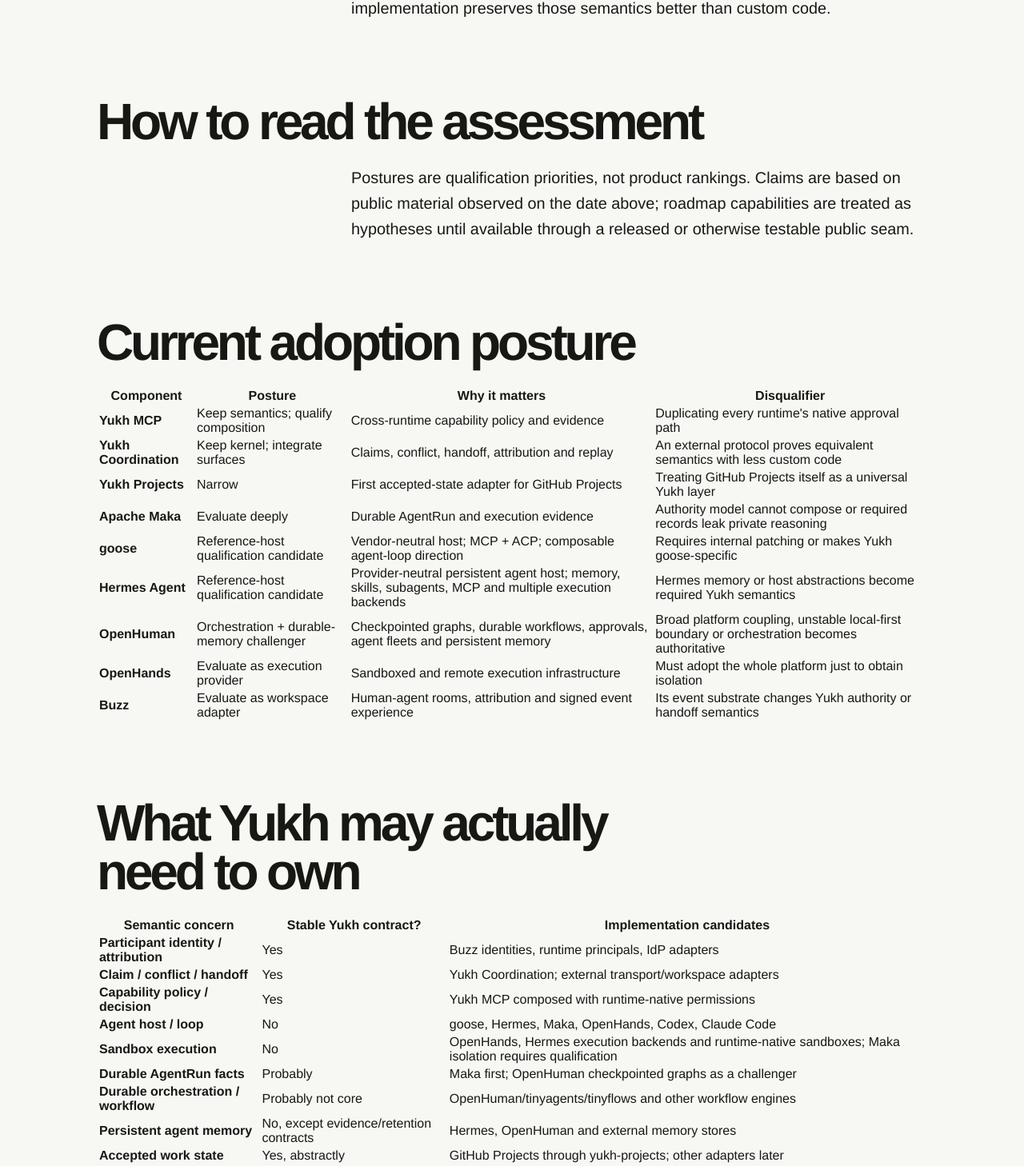
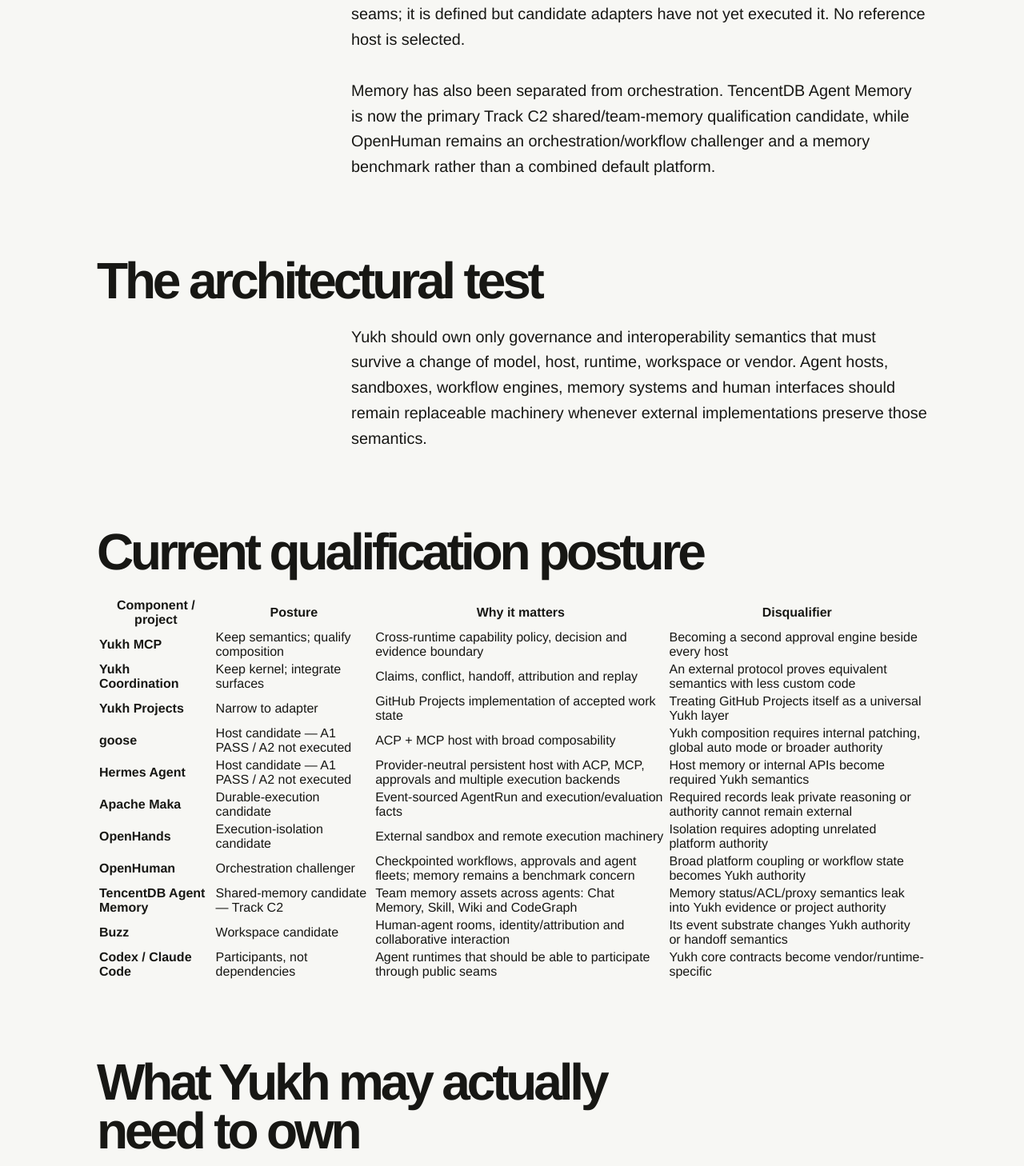
Before and after one commit to nomed/nomed.github.io, a Next.js app: page /landscape in a window 1280 px wide. Shown: the part 1307-2765 px from the top of the page at 80% size. Built offline with nearby package versions, Linux system fonts and the light colour scheme.

Commit message:
Update agent systems landscape with current qualification tracks

```diff
--- a/app/landscape/page.tsx
+++ b/app/landscape/page.tsx
@@ -4,31 +4,34 @@
 
 export const metadata: Metadata = {
   title: "Agent systems landscape — Nomed",
-  description: "A dated, non-binding assessment of Yukh and current agent runtimes, workspaces, orchestration systems and interoperability boundaries.",
+  description: "A dated, non-binding assessment of Yukh and current agent hosts, execution systems, memory, orchestration, workspaces and interoperability boundaries.",
 };
 
 const candidates = [
-  ["Yukh MCP", "Keep semantics; qualify composition", "Cross-runtime capability policy and evidence", "Duplicating every runtime's native approval path"],
+  ["Yukh MCP", "Keep semantics; qualify composition", "Cross-runtime capability policy, decision and evidence boundary", "Becoming a second approval engine beside every host"],
   ["Yukh Coordination", "Keep kernel; integrate surfaces", "Claims, conflict, handoff, attribution and replay", "An external protocol proves equivalent semantics with less custom code"],
-  ["Yukh Projects", "Narrow", "First accepted-state adapter for GitHub Projects", "Treating GitHub Projects itself as a universal Yukh layer"],
-  ["Apache Maka", "Evaluate deeply", "Durable AgentRun and execution evidence", "Authority model cannot compose or required records leak private reasoning"],
-  ["goose", "Reference-host qualification candidate", "Vendor-neutral host; MCP + ACP; composable agent-loop direction", "Requires internal patching or makes Yukh goose-specific"],
-  ["Hermes Agent", "Reference-host qualification candidate", "Provider-neutral persistent agent host; memory, skills, subagents, MCP and multiple execution backends", "Hermes memory or host abstractions become required Yukh semantics"],
-  ["OpenHuman", "Orchestration + durable-memory challenger", "Checkpointed graphs, durable workflows, approvals, agent fleets and persistent memory", "Broad platform coupling, unstable local-first boundary or orchestration becomes authoritative"],
-  ["OpenHands", "Evaluate as execution provider", "Sandboxed and remote execution infrastructure", "Must adopt the whole platform just to obtain isolation"],
-  ["Buzz", "Evaluate as workspace adapter", "Human-agent rooms, attribution and signed event experience", "Its event substrate changes Yukh authority or handoff semantics"],
+  ["Yukh Projects", "Narrow to adapter", "GitHub Projects implementation of accepted work state", "Treating GitHub Projects itself as a universal Yukh layer"],
+  ["goose", "Host candidate — A1 PASS / A2 not executed", "ACP + MCP host with broad composability", "Yukh composition requires internal patching, global auto mode or broader authority"],
+  ["Hermes Agent", "Host candidate — A1 PASS / A2 not executed", "Provider-neutral persistent host with ACP, MCP, approvals and multiple execution backends", "Host memory or internal APIs become required Yukh semantics"],
+  ["Apache Maka", "Durable-execution candidate", "Event-sourced AgentRun and execution/evaluation facts", "Required records leak private reasoning or authority cannot remain external"],
+  ["OpenHands", "Execution-isolation candidate", "External sandbox and remote execution machinery", "Isolation requires adopting unrelated platform authority"],
+  ["OpenHuman", "Orchestration challenger", "Checkpointed workflows, approvals and agent fleets; memory remains a benchmark concern", "Broad platform coupling or workflow state becomes Yukh authority"],
+  ["TencentDB Agent Memory", "Shared-memory candidate — Track C2", "Team memory assets across agents: Chat Memory, Skill, Wiki and CodeGraph", "Memory status/ACL/proxy semantics leak into Yukh evidence or project authority"],
+  ["Buzz", "Workspace candidate", "Human-agent rooms, identity/attribution and collaborative interaction", "Its event substrate changes Yukh authority or handoff semantics"],
+  ["Codex / Claude Code", "Participants, not dependencies", "Agent runtimes that should be able to participate through public seams", "Yukh core contracts become vendor/runtime-specific"],
 ];
 
 const semantics = [
-  ["Participant identity / attribution", "Yes", "Buzz identities, runtime principals, IdP adapters"],
-  ["Claim / conflict / handoff", "Yes", "Yukh Coordination; external transport/workspace adapters"],
-  ["Capability policy / decision", "Yes", "Yukh MCP composed with runtime-native permissions"],
-  ["Agent host / loop", "No", "goose, Hermes, Maka, OpenHands, Codex, Claude Code"],
-  ["Sandbox execution", "No", "OpenHands, Hermes execution backends and runtime-native sandboxes; Maka isolation requires qualification"],
-  ["Durable AgentRun facts", "Probably", "Maka first; OpenHuman checkpointed graphs as a challenger"],
-  ["Durable orchestration / workflow", "Probably not core", "OpenHuman/tinyagents/tinyflows and other workflow engines"],
-  ["Persistent agent memory", "No, except evidence/retention contracts", "Hermes, OpenHuman and external memory stores"],
-  ["Accepted work state", "Yes, abstractly", "GitHub Projects through yukh-projects; other adapters later"],
+  ["Participant identity / attribution", "Yes", "Yukh-visible participant contract; runtime/workspace identities remain adapters"],
+  ["Claim / conflict / handoff", "Yes", "Yukh Coordination today; external transports and workspaces may carry it"],
+  ["Capability policy / decision", "Yes", "Yukh MCP semantics composed with host-native permissions"],
+  ["Evidence correlation", "Yes", "Operational facts must survive host/runtime replacement without private reasoning"],
+  ["Agent host / loop", "No", "goose, Hermes, Codex, Claude Code and other replaceable hosts"],
+  ["Sandbox execution", "No", "OpenHands and host/runtime-native sandboxes"],
+  ["Durable AgentRun facts", "Candidate stable contract", "Apache Maka first qualification target"],
+  ["Durable orchestration / workflow", "Probably not core", "OpenHuman and other workflow engines"],
+  ["Persistent agent memory", "No, except boundary contracts", "TencentDB Agent Memory; Hermes/OpenHuman as benchmarks"],
+  ["Accepted work state", "Yes, abstractly", "GitHub Projects through yukh-projects today; other adapters later"],
   ["Human collaborative workspace", "No", "Buzz, Matrix, IDEs, web clients"],
 ];
 
@@ -38,20 +41,21 @@
       index="05"
       label="Landscape"
       title="Own the semantics. Reuse the machinery."
-      lede="Yukh is being tested against the agent ecosystem with no protected components and no preferred external winner. A useful result may be a pivot, a replacement, or less Yukh code."
+      lede="Yukh is being tested against the agent ecosystem with no protected components and no preferred external winner. A useful result may be a pivot, a replacement, multiple supported adapters, or less Yukh code."
       accent="#00E5FF"
     >
-      <p><strong>Research status / observed 24 August 2026.</strong> This page is not an adoption decision and does not supersede accepted RFCs. External projects move quickly; every material decision requires fresh qualification.</p>
+      <p><strong>Research status / 24 August 2026.</strong> This page is a dated qualification view, not an adoption decision, and it does not supersede accepted RFCs. RFC-0003 remains the current reference architecture.</p>
+
+      <h2>What changed</h2>
+      <p>The architecture review is no longer only documentary. goose and Hermes both passed the first executable <strong>runtime-substrate gate</strong>. The stricter Gate A2 now requires a two-sided Yukh/host policy-composition proof through supported public seams; it is defined but candidate adapters have not yet executed it. No reference host is selected.</p>
+      <p>Memory has also been separated from orchestration. TencentDB Agent Memory is now the primary Track C2 shared/team-memory qualification candidate, while OpenHuman remains an orchestration/workflow challenger and a memory benchmark rather than a combined default platform.</p>
 
       <h2>The architectural test</h2>
-      <p>The working hypothesis is that Yukh should own only the governance and interoperability semantics that must survive a change of model, runtime, workspace or vendor. Agent hosts, loops, sandboxes, workflow engines, memory systems and human interfaces should be reused when an external implementation preserves those semantics better than custom code.</p>
+      <p>Yukh should own only governance and interoperability semantics that must survive a change of model, host, runtime, workspace or vendor. Agent hosts, sandboxes, workflow engines, memory systems and human interfaces should remain replaceable machinery whenever external implementations preserve those semantics.</p>
 
-      <h2>How to read the assessment</h2>
-      <p>Postures are qualification priorities, not product rankings. Claims are based on public material observed on the date above; roadmap capabilities are treated as hypotheses until available through a released or otherwise testable public seam.</p>
-
-      <h2>Current adoption posture</h2>
+      <h2>Current qualification posture</h2>
       <table>
-        <thead><tr><th>Component</th><th>Posture</th><th>Why it matters</th><th>Disqualifier</th></tr></thead>
+        <thead><tr><th>Component / project</th><th>Posture</th><th>Why it matters</th><th>Disqualifier</th></tr></thead>
         <tbody>
           {candidates.map(([component, posture, value, disqualifier]) => (
             <tr key={component}><td><strong>{component}</strong></td><td>{posture}</td><td>{value}</td><td>{disqualifier}</td></tr>
@@ -61,7 +65,7 @@
 
       <h2>What Yukh may actually need to own</h2>
       <table>
-        <thead><tr><th>Semantic concern</th><th>Stable Yukh contract?</th><th>Implementation candidates</th></tr></thead>
+        <thead><tr><th>Semantic concern</th><th>Stable Yukh contract?</th><th>Implementation direction</th></tr></thead>
         <tbody>
           {semantics.map(([concern, owned, implementations]) => (
             <tr key={concern}><td><strong>{concern}</strong></td><td>{owned}</td><td>{implementations}</td></tr>
@@ -71,26 +75,30 @@
 
       <h2>Most plausible pivots</h2>
       <ul>
-        <li><strong>Projects becomes an adapter.</strong> The durable semantic is accepted work state; GitHub Projects is the first implementation, not necessarily a universal pillar.</li>
-        <li><strong>Yukh never builds an agent host.</strong> goose and Hermes are the first host candidates to qualify; Maka remains the strongest initial durable-execution challenger.</li>
-        <li><strong>Durable orchestration and memory remain external machinery.</strong> OpenHuman tests whether checkpointed graphs, workflows, approvals and memory can be consumed without making a broad personal-AI platform authoritative.</li>
+        <li><strong>Projects becomes explicitly an adapter.</strong> The durable semantic is accepted work state; GitHub Projects is the current implementation, not necessarily a universal pillar.</li>
+        <li><strong>Yukh never builds an agent host.</strong> goose and Hermes have both earned further qualification; neither has yet passed Yukh-specific host composition.</li>
+        <li><strong>Memory becomes external team machinery.</strong> TencentDB Agent Memory tests whether reusable Chat Memory, Skills, Wiki and CodeGraph can remain contextual without becoming authority or evidence truth.</li>
+        <li><strong>Orchestration remains external.</strong> OpenHuman tests whether checkpointed workflows and approvals can be consumed without turning workflow state into Yukh authority.</li>
         <li><strong>Buzz becomes a collaborative surface.</strong> Yukh Coordination can remain the semantic kernel while Buzz, Matrix or another workspace carries human-agent interaction.</li>
-        <li><strong>OpenHands supplies execution isolation.</strong> Yukh policy can authorize a bounded operation while an external sandbox performs it and returns evidence.</li>
+        <li><strong>OpenHands supplies isolation.</strong> Yukh policy can authorize a bounded operation while external execution machinery performs it and returns correlated evidence.</li>
         <li><strong>A Yukh repository can disappear.</strong> Prior investment is not a reason to preserve a component that an external project makes redundant.</li>
       </ul>
 
       <h2>Qualification tracks</h2>
       <ol>
-        <li><strong>Agent host:</strong> compare goose and Hermes against the same Yukh participant, capability and evidence seam.</li>
-        <li><strong>Durable execution:</strong> map Maka AgentRun semantics and compare them with checkpointed execution from OpenHuman.</li>
-        <li><strong>Orchestration + memory:</strong> test OpenHuman as an external workflow/memory system without granting it Yukh authority.</li>
-        <li><strong>Workspace:</strong> map Buzz rooms and identities onto Yukh Coordination without semantic loss.</li>
+        <li><strong>Track A / Agent host:</strong> goose vs Hermes. Runtime-substrate PASS for both; Yukh host-composition A2 next.</li>
+        <li><strong>Durable execution:</strong> qualify Apache Maka for AgentRun / execution facts and evidence.</li>
+        <li><strong>Orchestration:</strong> qualify OpenHuman workflow/checkpoint/approval boundaries independently from memory.</li>
+        <li><strong>Track C2 / Shared memory:</strong> qualify TencentDB Agent Memory against memory ≠ authority, accepted state or evidence truth.</li>
+        <li><strong>Workspace:</strong> map Buzz interaction and identities onto Yukh Coordination without semantic loss.</li>
         <li><strong>Execution isolation:</strong> execute one bounded Yukh capability through OpenHands and return correlated evidence.</li>
         <li><strong>Accepted state:</strong> re-evaluate yukh-projects as the GitHub adapter for an abstract accepted-work-state contract.</li>
       </ol>
 
-      <p>The full evidence, comparison matrices, upside and disqualifying conditions live in the dated research record governed by issue #56.</p>
-      <a className="editorial-cta internal-cta" href="https://github.com/nomed/nomed.github.io/blob/main/docs/editorial/YUKH-AGENT-LANDSCAPE-2026-08-24.md">Read the landscape record <ArrowIcon direction="external" /></a>
+      <p>The dated research record and governing issues carry the evidence. External projects are never considered selected merely because they appear on this page.</p>
+      <a className="editorial-cta internal-cta" href="https://github.com/nomed/nomed.github.io/issues/56">Architecture review / #56 <ArrowIcon direction="external" /></a>
+      <a className="editorial-cta internal-cta" href="https://github.com/nomed/nomed.github.io/issues/58">Host qualification / #58 <ArrowIcon direction="external" /></a>
+      <a className="editorial-cta internal-cta" href="https://github.com/nomed/nomed.github.io/issues/63">Shared memory qualification / #63 <ArrowIcon direction="external" /></a>
     </EditorialPage>
   );
 }
```
